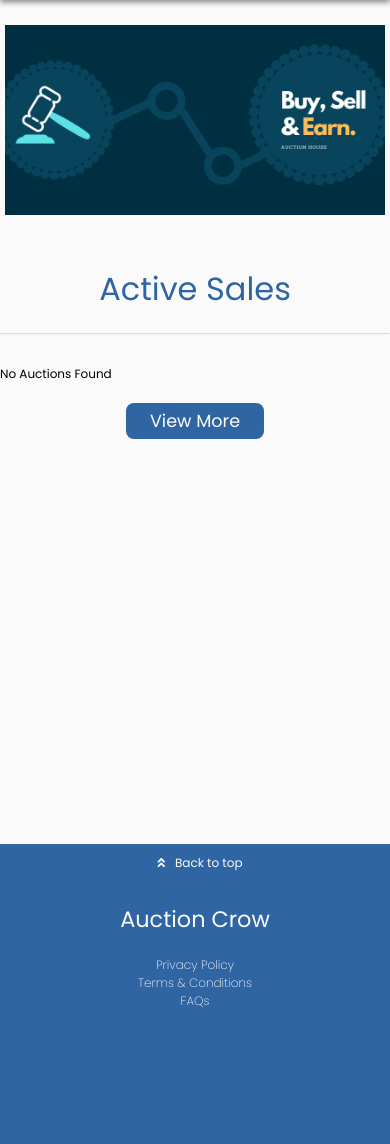
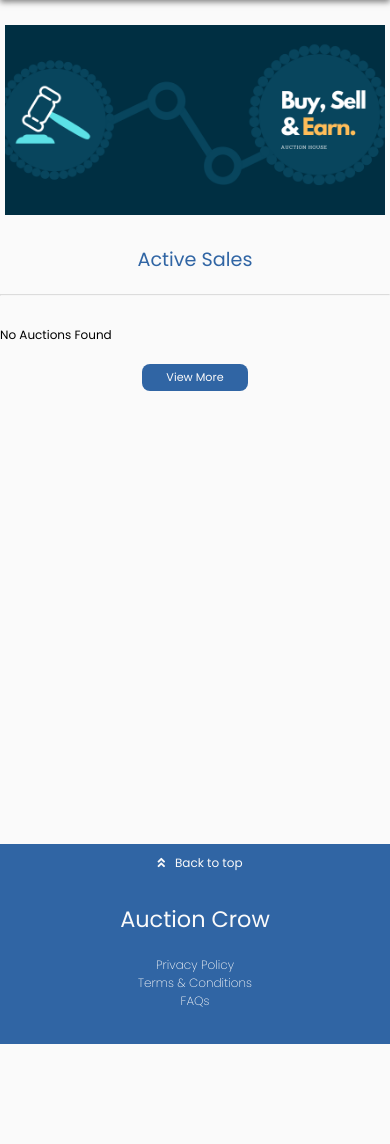
Before and after one commit to spartan7420/auction-site, a Django app: page / in a window 390 px wide. Shown: the part 70-1214 px from the top of the page. After the commit the page ends 1114 px from the top, so only its background shows below. Run offline with Django 3.2, Linux system fonts and the light colour scheme; data that the repository does not hold is empty.

Commit message:
Fix font-size of primary-btn on homepage

```diff
--- a/auctions/static/auctions/style.css
+++ b/auctions/static/auctions/style.css
@@ -1021,6 +1021,9 @@ hr {
 }
 
 @media screen and (max-width: 914px) {
+  .view-more {
+    font-size: 0.7rem;
+  }
   .product-details {
     margin-top: 0 !important;
   }
@@ -1943,8 +1946,17 @@ hr {
         grid-template-columns: 1fr;
   }
   .primary-btn, .secondary-btn {
-    font-size: 0.9rem;
+    font-size: 0.7rem !important;
     font-weight: 400;
+  }
+  .middle-section-title {
+    font-size: 1.2rem;
+  }
+  .middle-section {
+    margin-top: 0px;
+  }
+  footer {
+    height: 200px;
   }
 }
 
--- a/auctions/static/auctions/style.scss
+++ b/auctions/static/auctions/style.scss
@@ -769,6 +769,9 @@ hr {
     }
 }
 @media screen and (max-width: 914px) {
+    .view-more {
+        font-size: 0.7rem;
+    }
     .product-details {
         margin-top: 0 !important;
     }
@@ -1510,8 +1513,17 @@ hr {
         grid-template-columns: 1fr;
     }
     .primary-btn, .secondary-btn {
-        font-size: 0.9rem;
+        font-size: 0.7rem !important;
         font-weight: 400;
+    }
+    .middle-section-title {
+        font-size: 1.2rem;
+    }
+    .middle-section {
+        margin-top: 0px;
+    }
+    footer {
+        height: 200px;
     }
 }
 
```
Also changed, not shown: auctions/static/auctions/jquery.datetimepicker.css, 1 other file.
